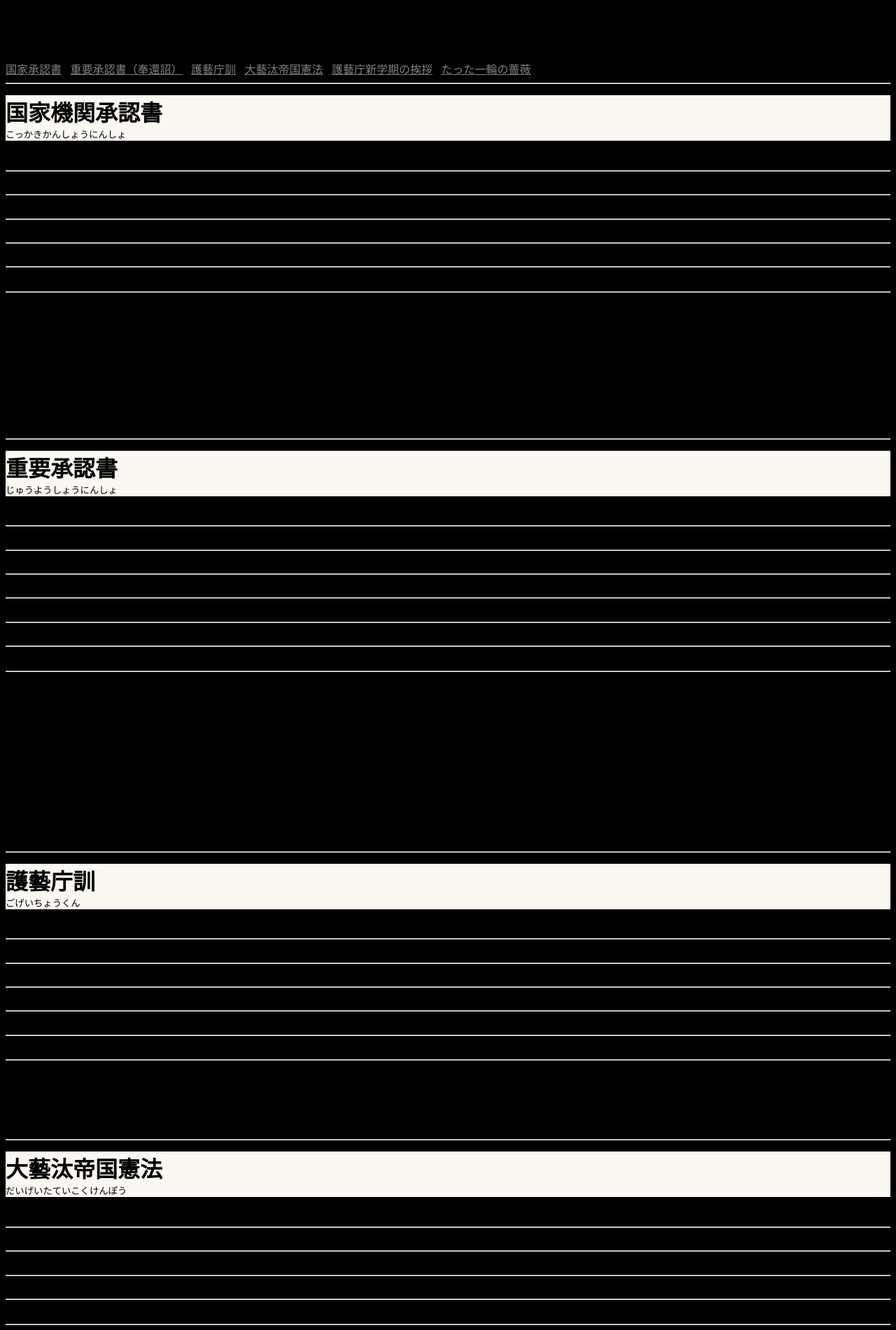
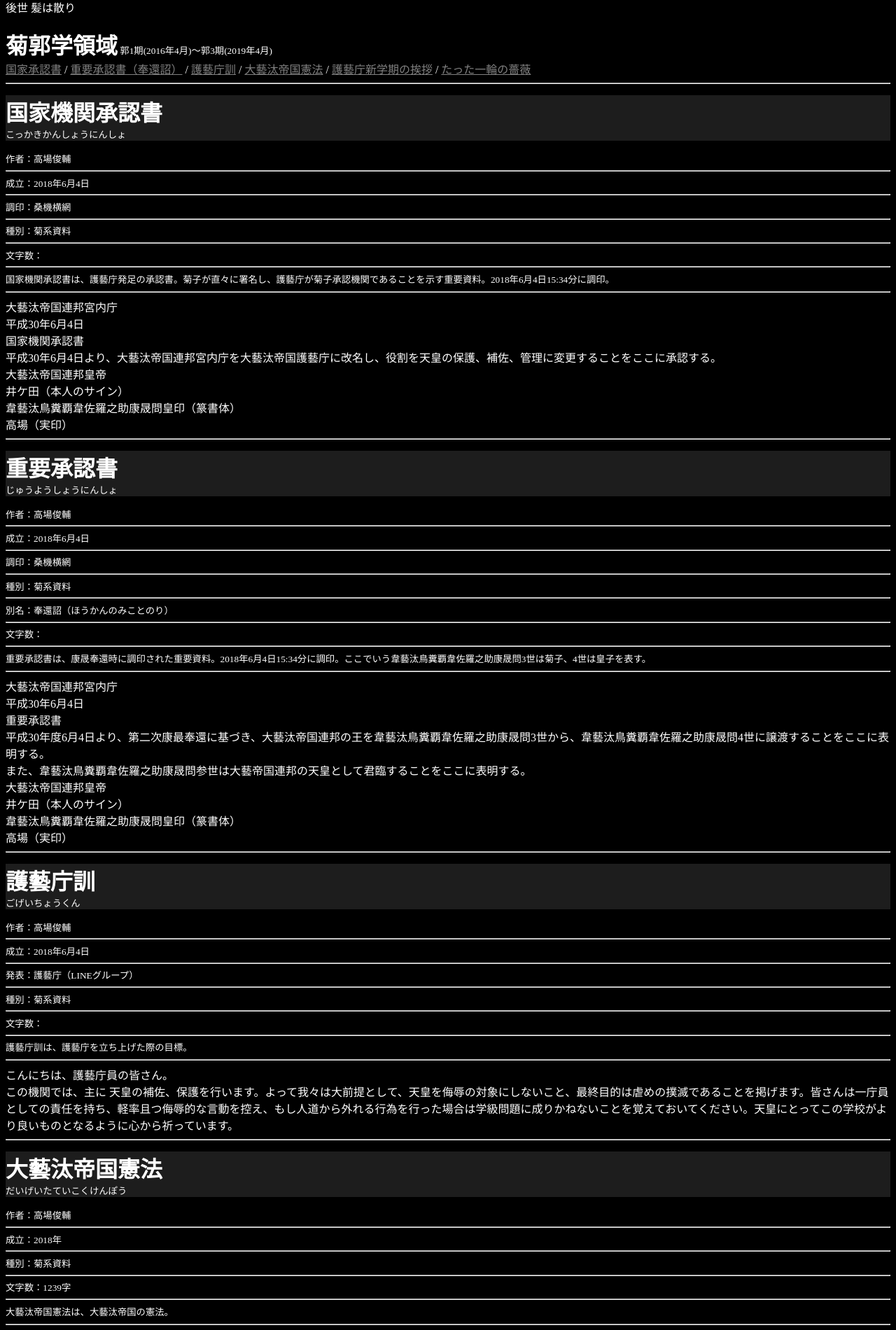
Before and after one commit to acs-ed/aviribrary_, a plain HTML site: page index.html in a window 1280 px wide. Shown: the part 860-2760 px from the top of the page at 70% size. Drawn offline with Linux system fonts and the light colour scheme.

Commit message:
Update index.html

```diff
--- a/index.html
+++ b/index.html
@@ -1,4 +1,4 @@
-<body bgcolor="000000" link="gray" vlink="gray">
+<body bgcolor="000000" text="white" link="gray" vlink="gray">
 <link rel="apple-touch-icon" href="apple-touch-icon180.png" sizes="180x180">
 
 
@@ -33,7 +33,7 @@
 <a href="#Formkempo">大藝汰帝国憲法</a> / <a href="#Formaisatsu">護藝庁新学期の挨拶</a> / <a href="#Formbara">たった一輪の薔薇</a>
 <hr>
 <div id=Formkokka></div>
-<p style="background-color:#fbf8f1;" ><b><font size="6">国家機関承認書</font></b> <br>
+<p style="background-color:#1d1d1d;" ><b><font size="6">国家機関承認書</font></b> <br>
 	<small>こっかきかんしょうにんしょ</small>
     <small></p>
 作者：高場俊輔<font size="1"></font><br><hr>
@@ -55,7 +55,7 @@
 高場（実印）
 <hr>
 <div id=Formjuyo></div>
-<p style="background-color:#fbf8f1;" ><b><font size="6">重要承認書</font></b> <br>
+<p style="background-color:#1d1d1d;" ><b><font size="6">重要承認書</font></b> <br>
 	<small>じゅうようしょうにんしょ</small>
     <small></p>
 作者：高場俊輔<font size="1"></font><br><hr>
@@ -79,7 +79,7 @@
 高場（実印）<br>
 <hr>
 <div id=Formchokun></div>
-<p style="background-color:#fbf8f1;" ><b><font size="6">護藝庁訓</font></b> <br>
+<p style="background-color:#1d1d1d;" ><b><font size="6">護藝庁訓</font></b> <br>
 	<small>ごげいちょうくん</small>
     <small></p>
 作者：高場俊輔<font size="1"></font><br><hr>
@@ -94,7 +94,7 @@
 この機関では、主に 天皇の補佐、保護を行います。よって我々は大前提として、天皇を侮辱の対象にしないこと、最終目的は虐めの撲滅であることを掲げます。皆さんは一庁員としての責任を持ち、軽率且つ侮辱的な言動を控え、もし人道から外れる行為を行った場合は学級問題に成りかねないことを覚えておいてください。天皇にとってこの学校がより良いものとなるように心から祈っています。
 <hr>
 <div id=Formkempo></div>
-<p style="background-color:#fbf8f1;" ><b><font size="6">大藝汰帝国憲法</font></b> <br>
+<p style="background-color:#1d1d1d;" ><b><font size="6">大藝汰帝国憲法</font></b> <br>
 	<small>だいげいたていこくけんぽう</small>
     <small></p>
 作者：高場俊輔<font size="1"></font><br><hr>
@@ -109,7 +109,7 @@
 
 	<hr>
 <div id=Formaisatsu></div>
-<p style="background-color:#fbf8f1;" ><b><font size="6">護藝庁新学期の挨拶</font></b> <br>
+<p style="background-color:#1d1d1d;" ><b><font size="6">護藝庁新学期の挨拶</font></b> <br>
 	<small>ごげいちょう しんがっきのあいさつ</small>
     <small></p>
 作者：高場俊輔<font size="1"></font><br><hr>
@@ -130,7 +130,7 @@
 皇成元年四月八日<br>
 護藝庁一同<hr>
 <div id=Formbara></div>
-	<p style="background-color:#fbf8f1;" ><b><font size="6">たった一輪の薔薇</font></b> <br>
+	<p style="background-color:#1d1d1d;" ><b><font size="6">たった一輪の薔薇</font></b> <br>
 	<small>たったいちりんのばら</small>
     <small></p>
 作者：牛島弘登（うしじまひろと）　<br><hr>
```
